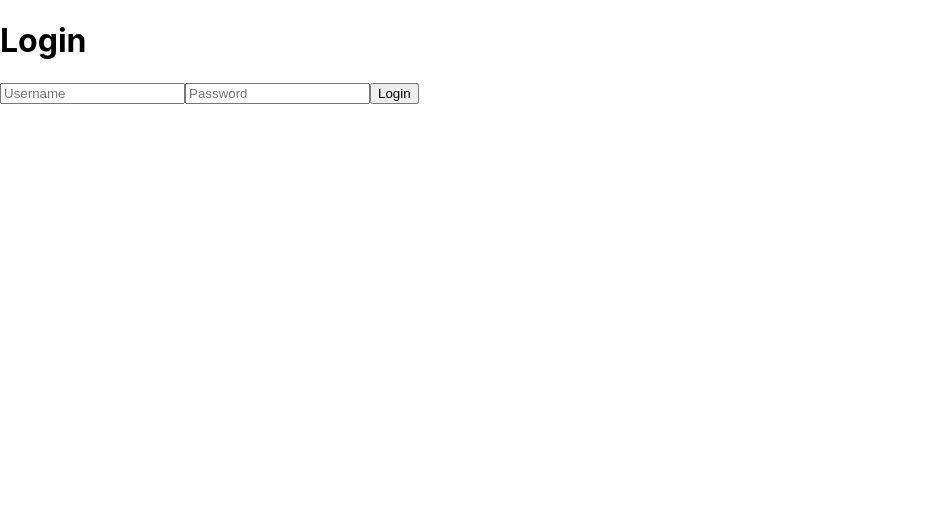
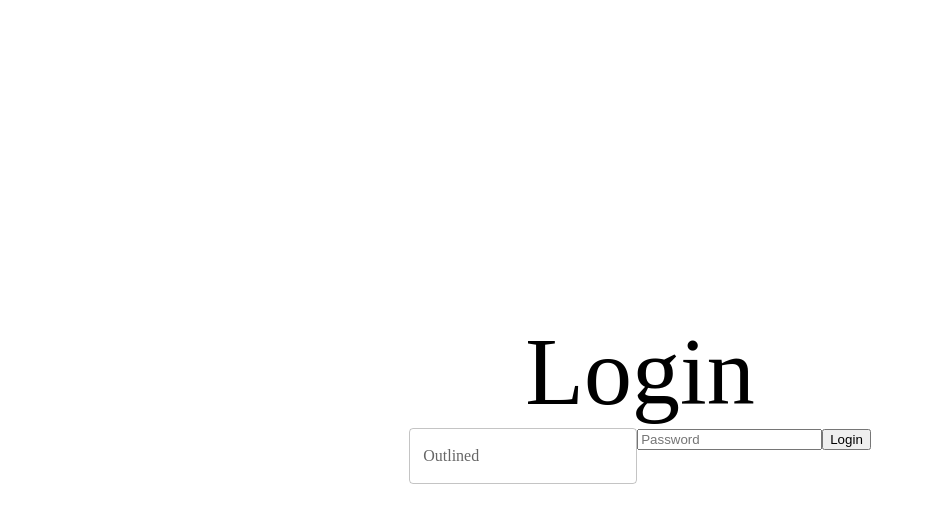
Before and after one commit to phamlam2k/harrypotter_mod, a React (Create React App) app: page /login in a window 1280 px wide. Shown: the top 522 px of the page, without its empty margins (0-934 px from the left). Built offline with nearby package versions, Linux system fonts and the light colour scheme.

Commit message:
Update code login template

```diff
--- a/src/@core/libs/constants/routes.tsx
+++ b/src/@core/libs/constants/routes.tsx
@@ -1,10 +1,18 @@
 import { Route, createRoutesFromElements } from "react-router-dom";
 import RootLayout from "../layout/RootLayout";
 import { LoginLazyPage } from "./lazy";
+import { Suspense } from "react";
 
 const ROUTES = createRoutesFromElements(
   <Route path="/" element={<RootLayout />}>
-    <Route path="login" element={<LoginLazyPage />} />
+    <Route
+      path="login"
+      element={
+        <Suspense fallback={<p>Loading Login Page</p>}>
+          <LoginLazyPage />
+        </Suspense>
+      }
+    />
   </Route>
 );
 
--- a/src/modules/auth/templates/login.template.tsx
+++ b/src/modules/auth/templates/login.template.tsx
@@ -1,17 +1,33 @@
+import { Box, TextField, Typography } from "@mui/material";
 import useLoginController from "../controllers/login.controller";
 
 const LoginTemplate = () => {
   const { loginForm, handleSubmit } = useLoginController();
 
   return (
-    <div>
-      <h1>Login</h1>
+    <Box
+      sx={{
+        display: "flex",
+        flexDirection: "column",
+        alignItems: "center",
+        justifyContent: "center",
+        height: "100vh",
+      }}
+    >
+      <Typography variant="h1">Login</Typography>
       <form onSubmit={loginForm.handleSubmit(handleSubmit)}>
-        <input
+        {/* <input
           type="text"
           placeholder="Username"
           {...loginForm.register("username")}
+        /> */}
+        <TextField
+          id="outlined-basic"
+          label="Outlined"
+          variant="outlined"
+          {...loginForm.register("username")}
         />
+
         <input
           type="password"
           placeholder="Password"
@@ -19,7 +35,7 @@ const LoginTemplate = () => {
         />
         <button type="submit">Login</button>
       </form>
-    </div>
+    </Box>
   );
 };
 
```
